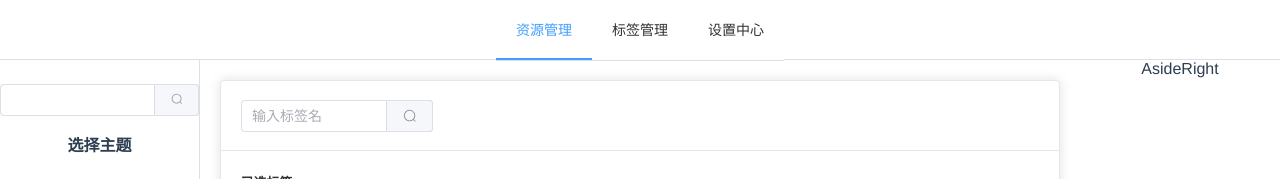
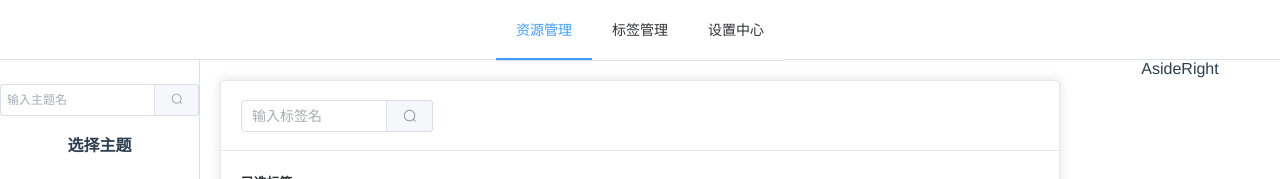
Before and after one commit to CJc-3103/resource-manager, a Vue app: page /#/resources in a window 1280 px wide. Shown: the top 179 px of the page. Built offline with nearby package versions, Linux system fonts and the light colour scheme.

Commit message:
add lost keywords

```diff
--- a/src/views/resources/TopicMenu.vue
+++ b/src/views/resources/TopicMenu.vue
@@ -1,6 +1,10 @@
 <template>
   <!-- 搜索 -->
-  <el-input size="small" :placeholder="$t('')" v-model="topicKeywords">
+  <el-input
+    size="small"
+    :placeholder="$t('topicMenu.placeholder')"
+    v-model="topicKeywords"
+  >
     <template #append>
       <el-button :icon="Search" @click="searchTopics(topicKeywords)" />
     </template>
```
